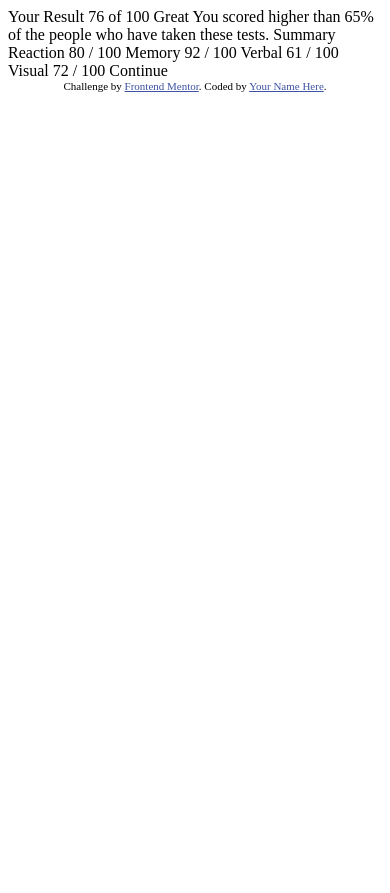
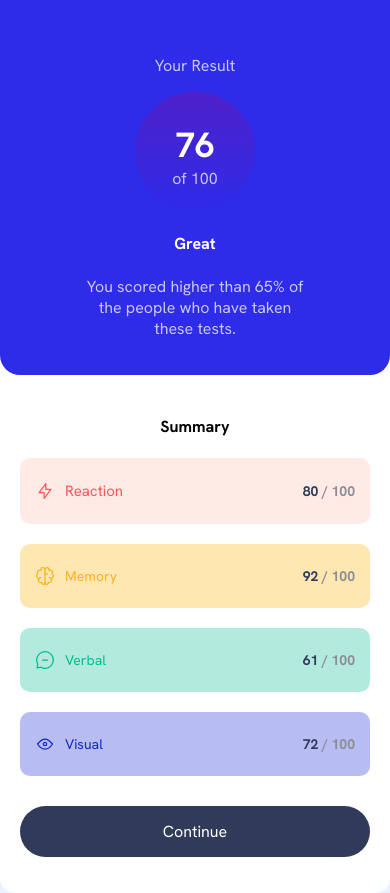
Before and after one commit to Kiki-tech-eng/results-summary-component-main, a plain HTML site: page index.html in a window 390 px wide. Before the commit the page ends 844 px from the top, so only its background shows below. Drawn offline with Linux system fonts and the light colour scheme.

Commit message:
Media Query

```diff
--- a/index.css
+++ b/index.css
@@ -0,0 +1,227 @@
+body {
+  background-color: hsl(221, 100%, 96%);
+  display: flex;
+  justify-content: center;
+  align-items: center;
+  height: 100vh;
+  margin: 0;
+  padding: 0;
+  font-family: "Hanken Grotesk", serif;
+}
+
+p {
+  color: hsl(241, 100%, 89%);
+}
+
+.one {
+  background-color: hsl(241, 81%, 54%);
+  width: 50%;
+  text-align: center;
+  border-radius: 15px;
+}
+
+.one-result {
+  margin-top: 35px;
+}
+
+.two {
+  background-color: hsl(0, 0%, 100%);
+  width: 50%;
+  text-align: start;
+  border-radius: 15px;
+  padding: 15px 20px;
+}
+
+.container {
+  background-color: hsl(0, 0%, 100%);
+  display: flex;
+  justify-content: center;
+  width: 50%;
+  border-radius: 15px;
+}
+
+.align {
+  display: flex;
+  justify-content: space-between;
+  align-items: center;
+  line-height: 6px;
+  padding-left: 10px;
+  padding-right: 10px;
+}
+
+.align-icon {
+  display: flex;
+  justify-content: space-between;
+  align-items: center;
+  gap: 10px;
+}
+
+.btn-one {
+  background-color: rgba(255, 51, 1, 0.1);
+  border-radius: 10px;
+  margin-bottom: 20px;
+}
+
+.btn-two {
+  background-color: rgba(255, 176, 1, 0.3);
+  border-radius: 10px;
+  margin-bottom: 20px;
+}
+
+.btn-three {
+  background-color: rgba(0, 189, 145, 0.3);
+  border-radius: 10px;
+  margin-bottom: 20px;
+}
+
+.btn-four {
+  background-color: rgba(17, 37, 212, 0.3);
+  border-radius: 10px;
+  margin-bottom: 30px;
+}
+
+.btn-five {
+  background-color: hsl(224, 30%, 27%);
+  color: hsl(0, 0%, 100%);
+  border-radius: 30px;
+  padding-top: 12px;
+  padding-bottom: 12px;
+  text-align: center;
+}
+
+.btn-five:hover {
+  background-color: hsl(234, 85%, 45%);
+  cursor: pointer;
+}
+
+.reaction {
+  color: hsl(0, 100%, 67%);
+  font-size: 15px;
+}
+
+.second {
+  background-color: hsl(241, 81%, 54%);
+  background-image: linear-gradient(hsla(256, 72%, 46%, 1), hsl(241, 81%, 54%));
+  height: 150px;
+  width: 150px;
+  border-radius: 80px;
+  margin: 0 auto;
+}
+
+.number {
+  font-size: 45px;
+  font-weight: 700;
+  color: hsl(0, 0%, 100%);
+  margin: 0;
+  padding-top: 40px;
+}
+
+.num-p {
+  margin: 0;
+  color: hsl(241, 100%, 89%);
+}
+
+span {
+  font-weight: bold;
+  color: hsl(224, 30%, 27%);
+}
+
+.sum-num {
+  color: hsl(240, 5%, 57%);
+  font-weight: 700;
+}
+
+.heading {
+  color: hsl(0, 0%, 100%);
+}
+
+.memory {
+  color: hsl(39, 100%, 56%);
+}
+
+.verbal {
+  color: hsl(166, 100%, 37%);
+}
+
+.visual {
+  color: hsl(234, 85%, 45%);
+}
+
+@media only screen and (max-width: 800px) {
+  body {
+    background-color: hsl(221, 100%, 96%);
+    /* display: flex;
+    justify-content: center;
+    align-items: center; */
+    /* height: auto; */
+    margin: 0;
+  }
+
+  .container {
+    display: flex;
+    flex-wrap: wrap;
+    width: 100%;
+    height: 100%;
+    border-radius: 15px;
+    margin: auto;
+  }
+
+  .one,
+  .two {
+    width: 100%;
+    text-align: center;
+  }
+
+  .one {
+    border-top-left-radius: 0;
+    border-top-right-radius: 0;
+    border-bottom-left-radius: 20px;
+    border-bottom-right-radius: 20px;
+    padding: 20px;
+  }
+
+  .second {
+    height: 120px;
+    width: 120px;
+  }
+
+  .number {
+    font-size: 35px;
+    padding-top: 30px;
+  }
+
+  .two {
+    border-top-left-radius: 0;
+    border-top-right-radius: 0;
+    border-bottom-left-radius: 15px;
+    border-bottom-right-radius: 15px;
+    padding: 20px;
+  }
+
+  .align {
+    flex-direction: row;
+    justify-content: space-between;
+    padding: 15px;
+  }
+
+  .align-icon {
+    justify-content: start;
+  }
+
+  .btn-one,
+  .btn-two,
+  .btn-three,
+  .btn-four {
+    padding: 15px;
+    font-size: 14px;
+  }
+
+  .btn-five {
+    font-size: 16px;
+    padding: 15px;
+  }
+
+  .btn-five:hover {
+    background-color: hsl(234, 85%, 45%);
+  }
+}
--- a/index.html
+++ b/index.html
@@ -1,47 +1,79 @@
 <!DOCTYPE html>
 <html lang="en">
   <head>
-  <meta charset="UTF-8">
-  <meta name="viewport" content="width=device-width, initial-scale=1.0"> <!-- displays site properly based on user's device -->
+    <meta charset="UTF-8" />
+    <meta name="viewport" content="width=device-width, initial-scale=1.0" />
+    <!-- displays site properly based on user's device -->
 
-  <link rel="icon" type="image/png" sizes="32x32" href="./assets/images/favicon-32x32.png">
+    <link
+      rel="icon"
+      type="image/png"
+      sizes="32x32"
+      href="./assets/images/favicon-32x32.png"
+    />
+    <link rel="stylesheet" href="./index.css" />
+    <link rel="preconnect" href="https://fonts.googleapis.com" />
+    <link rel="preconnect" href="https://fonts.gstatic.com" crossorigin />
+    <link
+      href="https://fonts.googleapis.com/css2?family=Big+Shoulders+Display:wght@100..900&family=Hanken+Grotesk:ital,wght@0,100..900;1,100..900&family=Inter:ital,opsz,wght@0,14..32,100..900;1,14..32,100..900&family=Lexend+Deca:wght@100..900&family=Outfit:wght@100..900&display=swap"
+      rel="stylesheet"
+    />
 
     <title>Frontend Mentor | Results summary component</title>
 
-  <!-- Feel free to remove these styles or customise in your own stylesheet 👍 -->
-  <style>
-    .attribution { font-size: 11px; text-align: center; }
-    .attribution a { color: hsl(228, 45%, 44%); }
-  </style>
+    <style></style>
   </head>
   <body>
+    <div class="container">
+      <div class="one">
+        <p class="one-result">Your Result</p>
+        <div class="second">
+          <p class="number">76</p>
+          <p class="num-p">of 100</p>
+        </div>
+        <h4 class="heading">Great</h4>
+        <p>
+          You scored higher than 65% of<br />
+          the people who have taken<br />
+          these tests.
+        </p>
+      </div>
 
-  Your Result
-  76
-  of 100
+      <div class="two">
+        <h4>Summary</h4>
+        <div>
+          <div class="btn-one align">
+            <div class="align-icon">
+              <img src="./assets/images/icon-reaction.svg" alt="img 1" />
+              <p class="reaction">Reaction</p>
+            </div>
+            <p class="sum-num"><span>80</span> / 100</p>
+          </div>
+          <div class="btn-two align">
+            <div class="align-icon">
+              <img src="./assets/images/icon-memory.svg" alt="img 2" />
+              <p class="memory">Memory</p>
+            </div>
+            <p class="sum-num"><span>92</span> / 100</p>
+          </div>
+          <div class="btn-three align">
+            <div class="align-icon">
+              <img src="./assets/images/icon-verbal.svg" alt="img 3" />
+              <p class="verbal">Verbal</p>
+            </div>
+            <p class="sum-num"><span>61</span> / 100</p>
+          </div>
+          <div class="btn-four align">
+            <div class="align-icon">
+              <img src="./assets/images/icon-visual.svg" alt="img 4" />
+              <p class="visual">Visual</p>
+            </div>
 
-  Great
-  You scored higher than 65% of the people who have taken these tests.
-
-  Summary
-
-  Reaction
-  80 / 100
-
-  Memory
-  92 / 100
-
-  Verbal
-  61 / 100
-
-  Visual
-  72 / 100
-
-  Continue
-
-  <div class="attribution">
-    Challenge by <a href="https://www.frontendmentor.io?ref=challenge" target="_blank">Frontend Mentor</a>.
-    Coded by <a href="#">Your Name Here</a>.
+            <p class="sum-num"><span>72</span> / 100</p>
+          </div>
+          <p class="btn-five">Continue</p>
+        </div>
+      </div>
     </div>
   </body>
 </html>
```
Also changed, not shown: 1 other file. Lines whose indentation alone changed are shown as unchanged.
